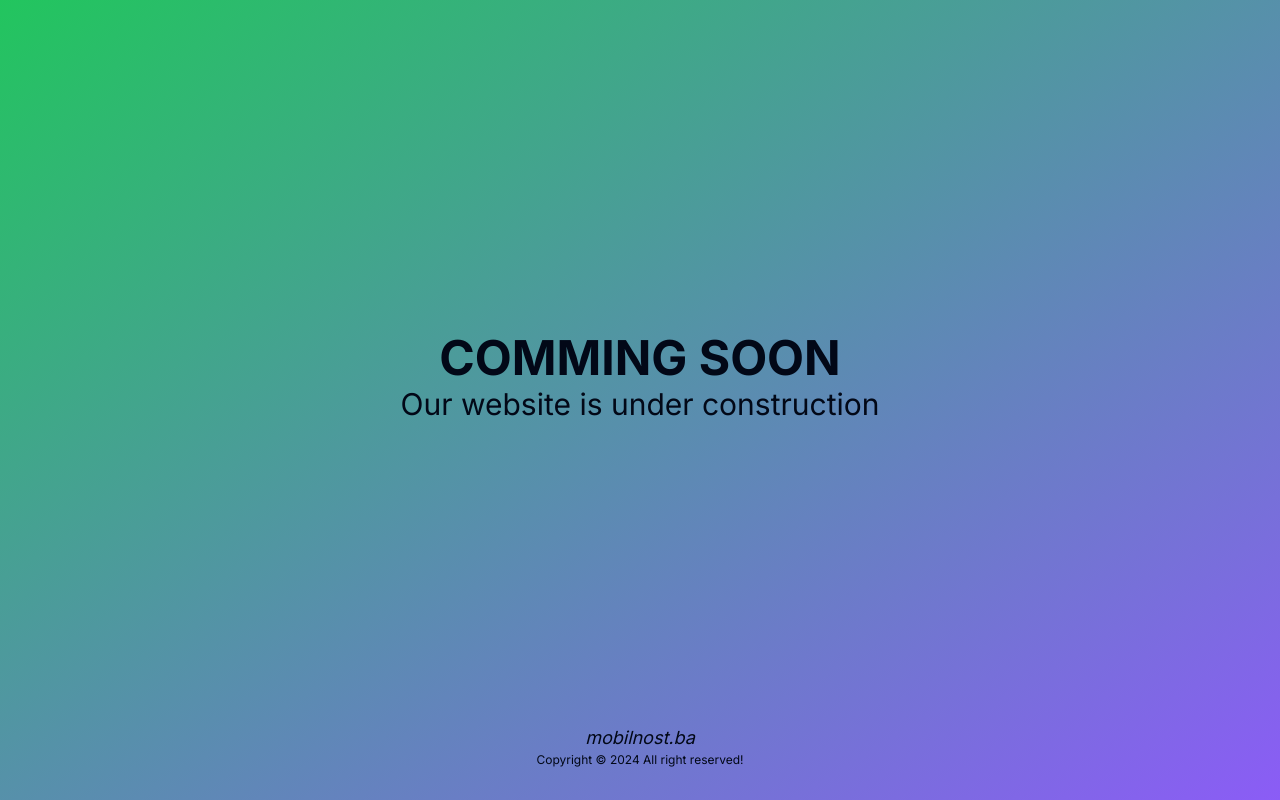
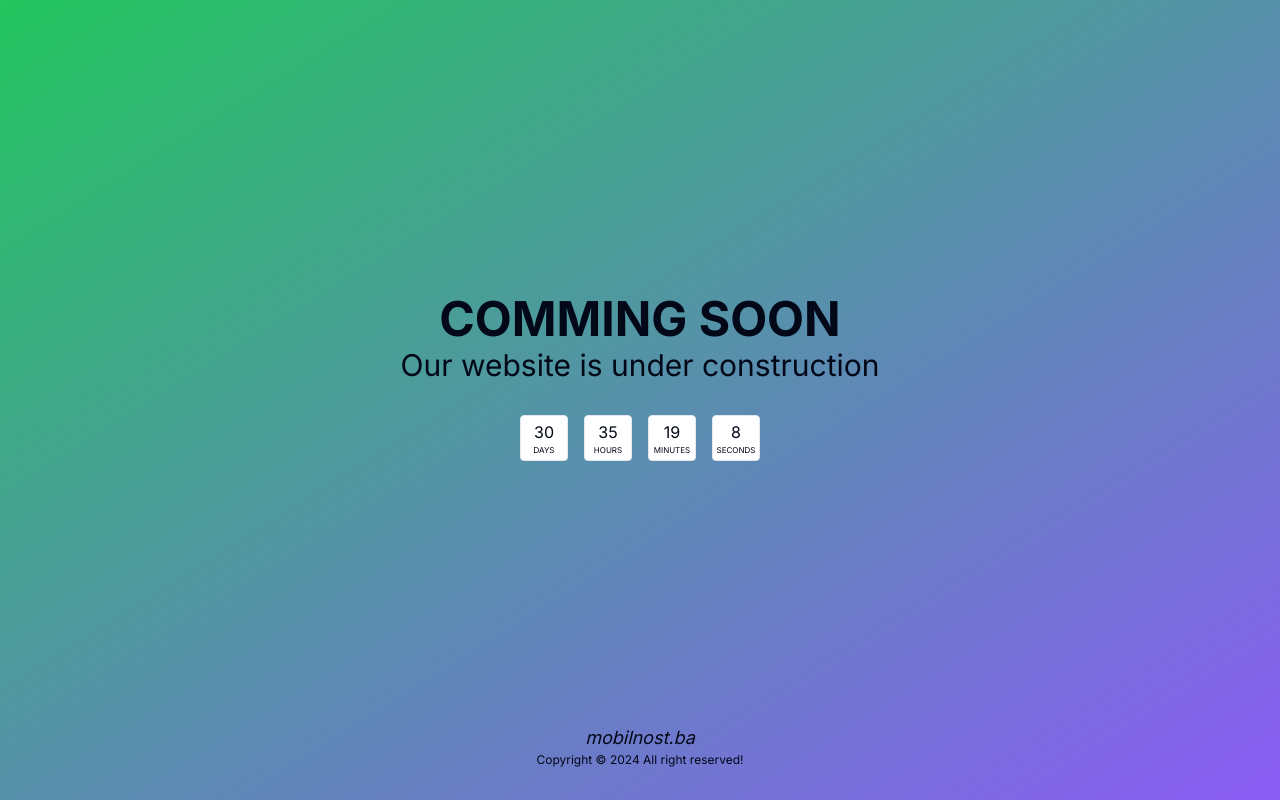
Before and after one commit to HogarStrashni/mobilnost, a Next.js app: page / in a window 1280 px wide. Built offline with nearby package versions, Linux system fonts and the light colour scheme.

Commit message:
implement counter - first iteration

```diff
--- a/src/app/page.tsx
+++ b/src/app/page.tsx
@@ -1,3 +1,5 @@
+import Counter from "@/components/custom-ui/counter";
+
 const Home = () => {
   return (
     <main className="flex flex-1 flex-col items-center justify-center">
@@ -7,6 +9,7 @@ const Home = () => {
       <p className="xxs:text-base mt-1 text-center text-sm sm:text-xl md:text-3xl">
         Our website is under construction
       </p>
+      <Counter />
     </main>
   );
 };
--- /dev/null
+++ b/src/components/custom-ui/counter/counter-content.tsx
@@ -0,0 +1,15 @@
+type CounterContentProps = {
+  count: number;
+  measure: string;
+};
+
+const CounterContent = ({ count, measure }: CounterContentProps) => {
+  return (
+    <div className="flex w-12 flex-col items-center justify-center rounded border bg-white p-1">
+      <p>{count}</p>
+      <span className="text-[8px] uppercase">{measure}</span>
+    </div>
+  );
+};
+
+export default CounterContent;
--- /dev/null
+++ b/src/components/custom-ui/counter/index.tsx
@@ -0,0 +1,20 @@
+import CounterContent from "./counter-content";
+
+const mockedData = [
+  { count: 30, measure: "days" },
+  { count: 35, measure: "hours" },
+  { count: 19, measure: "minutes" },
+  { count: 8, measure: "seconds" },
+];
+
+const Counter = () => {
+  return (
+    <div className="mt-8 flex gap-4">
+      {mockedData.map(({ count, measure }) => (
+        <CounterContent count={count} measure={measure} />
+      ))}
+    </div>
+  );
+};
+
+export default Counter;
```
